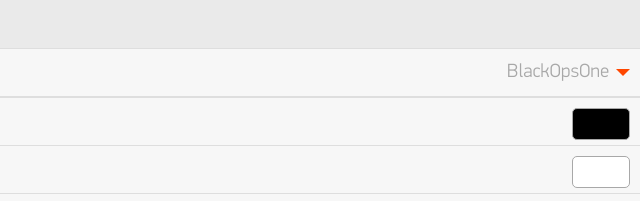
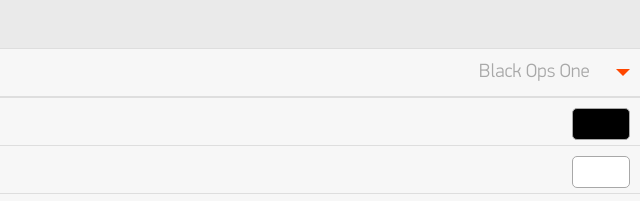
Before and after one commit to giatro/25OCLOCK, a plain HTML site: page conf/index.html in a window 1280 px wide. Shown: the top 201 px of the page, 640-1280 px from the left. Drawn offline with Linux system fonts and the light colour scheme.

Commit message:
added one font option

```diff
--- a/conf/index.html
+++ b/conf/index.html
@@ -14,13 +14,14 @@
             <label class="item">
                 Font
                 <select id="font_index" class="item-select">
-                    <option class="item-select-option" value="0" selected>BlackOpsOne</option>
-                    <option class="item-select-option" value="1">Orbitron</option>
+                    <option class="item-select-option" value="0" selected>Black Ops One</option>
+                    <option class="item-select-option" value="1">Simply Square</option>
                     <option class="item-select-option" value="2">SciFly</option>
                     <option class="item-select-option" value="3">Sinner</option>
                     <option class="item-select-option" value="4">Square</option>
                     <option class="item-select-option" value="5">Hyperspace</option>
-                    <option class="item-select-option" value="6">Imagine</option>
+                    <option class="item-select-option" value="6">Flipbash</option>
+                    <option class="item-select-option" value="7">Twode.no Square</option>
                 </select>
             </label>
         </div>
```
